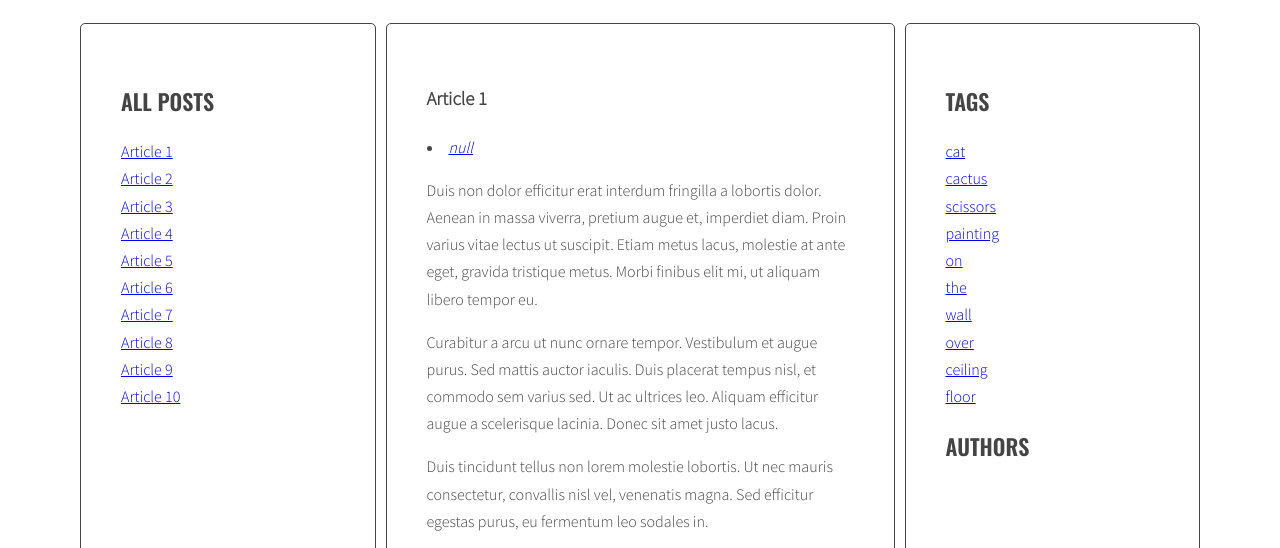
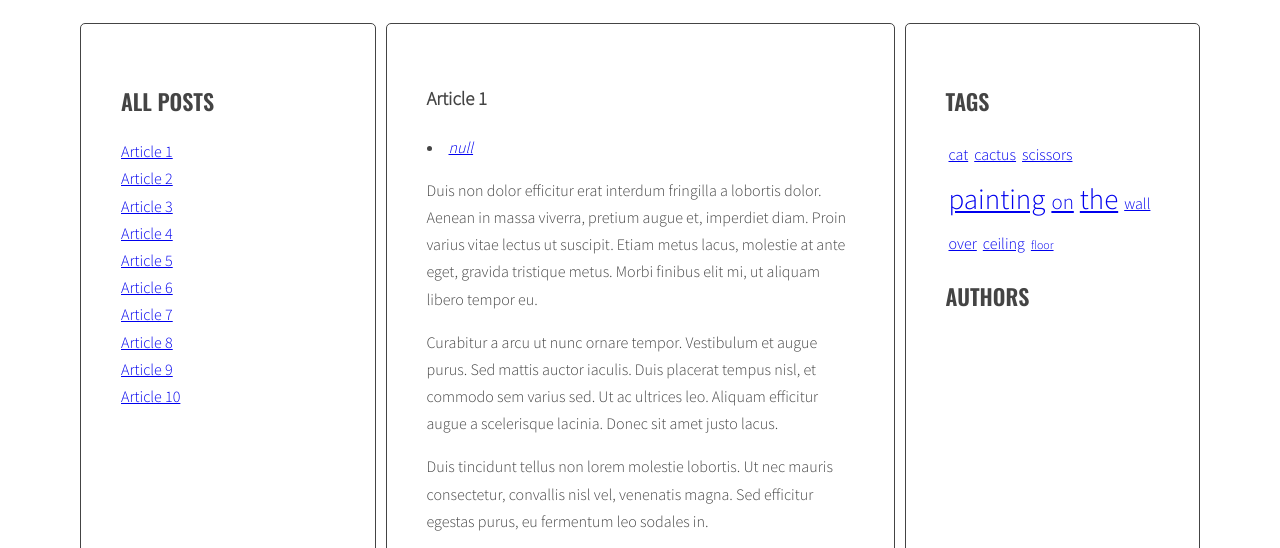
Before and after one commit to pSakowski/javascript-blog, a website: page index.html in a window 1280 px wide. Shown: the part 220-768 px from the top of the page. Drawn offline with nearby package versions, Linux system fonts and the light colour scheme.

Commit message:
fix style tag

```diff
--- a/sass/style.scss
+++ b/sass/style.scss
@@ -123,3 +123,29 @@ body {
     margin: 0 10px 0 0;
   }
 }
+
+/* Tags */
+.list.tags li {
+  display: inline-block;
+  margin: 3px;
+
+  .tag-size-1 {
+    font-size: 12px;
+  }
+
+  .tag-size-2 {
+    font-size: 16px;
+  }
+
+  .tag-size-3 {
+    font-size: 21px;
+  }
+
+  .tag-size-4 {
+    font-size: 25px;
+  }
+
+  .tag-size-5 {
+    font-size: 29px;
+  }
+}
```
Also changed, not shown: css/style.css, 1 other file.
